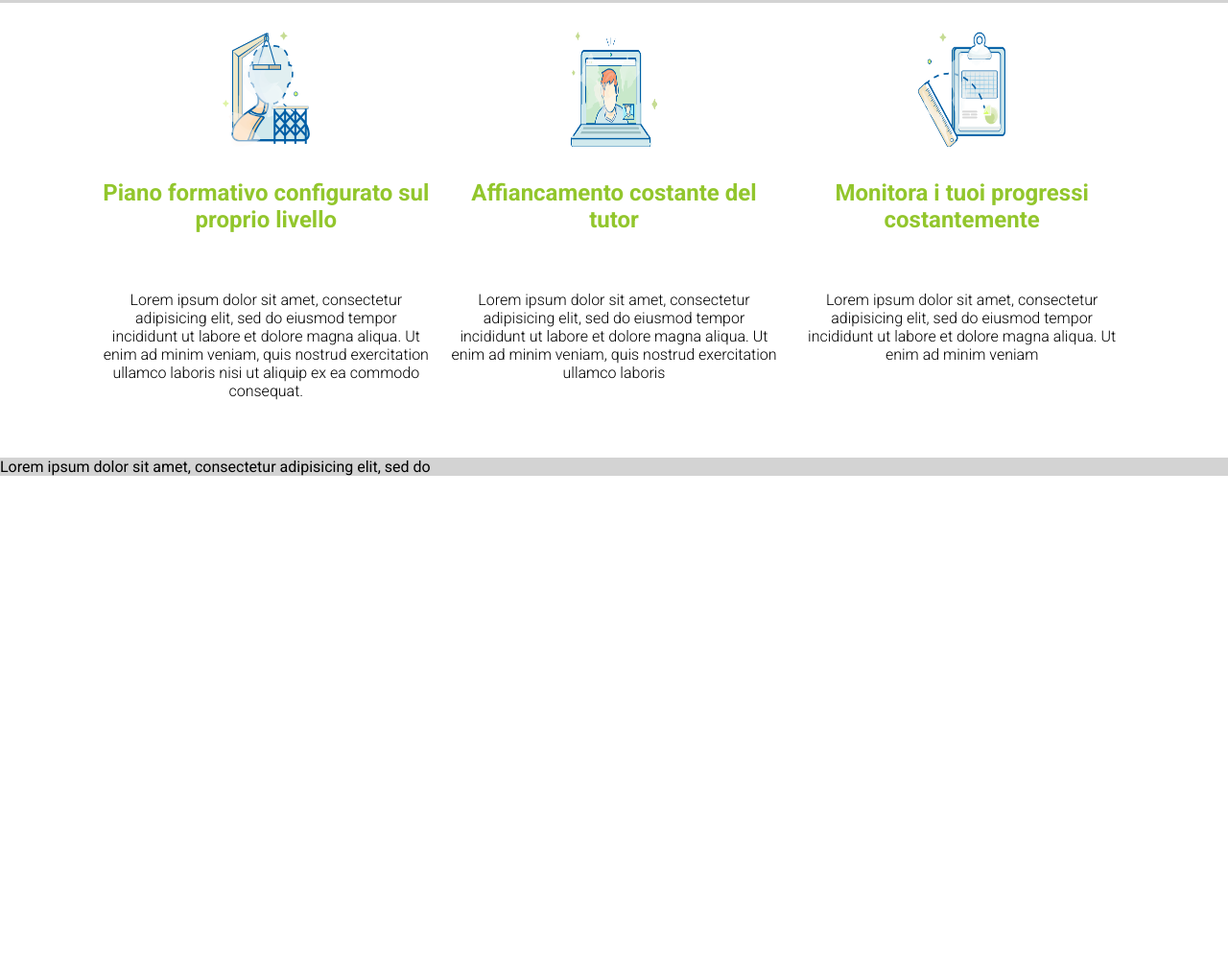
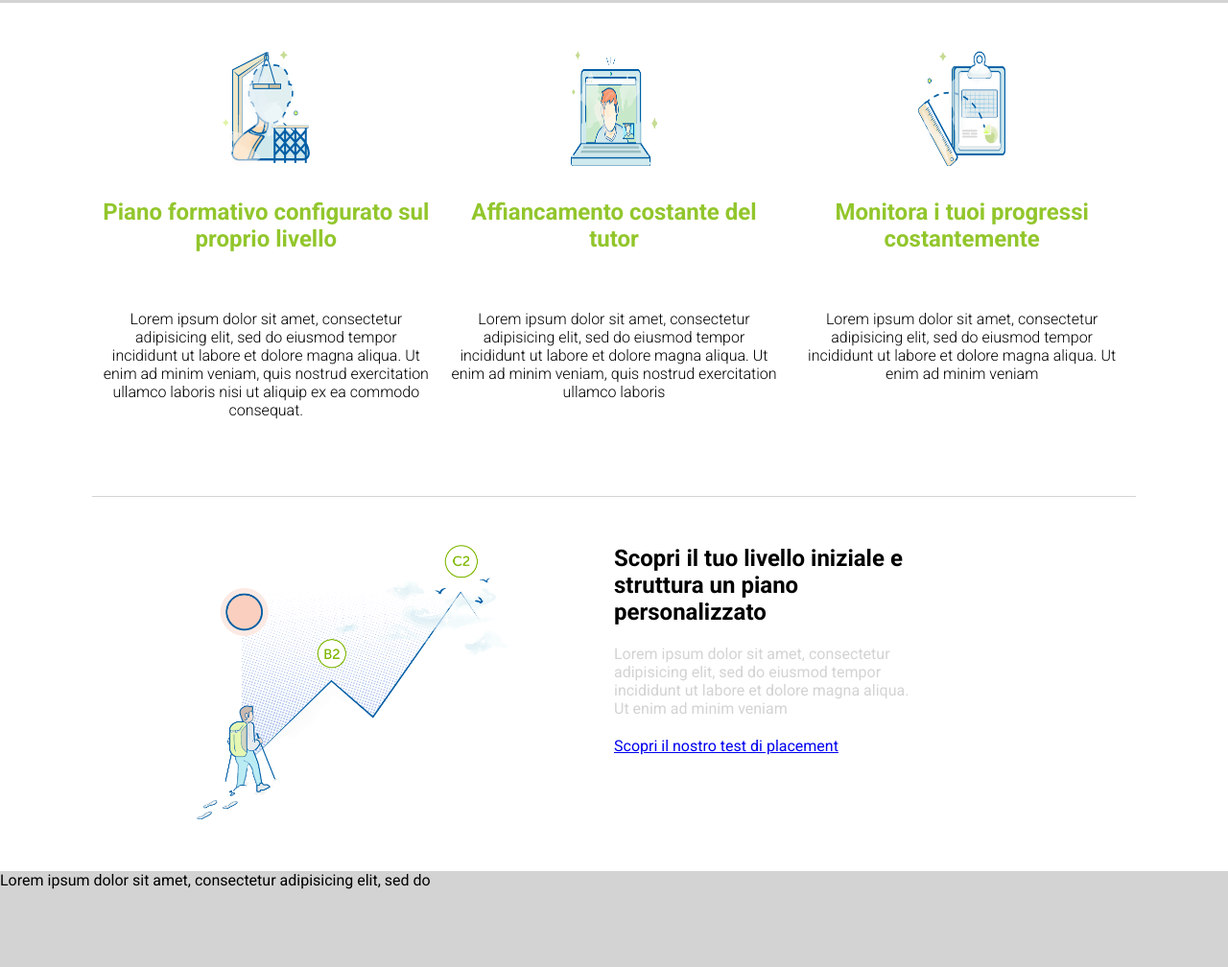
Before and after one commit to DavideLugli/html-css-fluentify, a plain HTML site: page index.html in a window 1280 px wide. Shown: the part 567-1575 px from the top of the page at 96% size. Before the commit the page ends 1063 px from the top, so only its background shows below. Drawn offline with Linux system fonts and the light colour scheme.

Commit message:
Seconda sezione main

```diff
--- a/css/style.css
+++ b/css/style.css
@@ -132,12 +132,15 @@ a.button {
   padding-bottom: 10px;
 }
 
-.container {
+.container,
+.container-bottom {
   width: 85%;
   margin: 0 auto;
+  padding: 20px 0;
 }
 
-.container::after {
+.container::after,
+.container-bottom::after {
   content: "";
   display: table;
   clear: both;
@@ -170,6 +173,36 @@ a.button {
   color: #92C62C;
 }
 
+.container-bottom {
+  border-top: 1px solid lightgrey;
+}
+
+.main-wrapper .container-bottom .col {
+  float: left;
+  width: 50%;
+  padding: 30px 0;
+  text-align: center;
+}
+
+.main-wrapper .container-bottom .col-dx {
+  text-align: left;
+}
+
+.text-wrapper {
+  width: 60%;
+}
+
+.text-wrapper p {
+  color: lightgrey;
+  font-weight: 300px;
+  padding: 20px 0;
+}
+
+.container-bottom .mountain img {
+  width: 60%;
+}
+
 .page-footer {
   background-color: #d3d3d3;
+  height: 100px;
 }
--- a/index.html
+++ b/index.html
@@ -61,6 +61,7 @@
     </div>
     <!-- chiusura sotto testata -->
     <!-- sezione tre colonne -->
+    <div class="main-wrapper">
       <div class="container">
         <div class="col col-left">
           <div class="img-wrapper"><img src="img/profile.png" alt="illustrazione vettoriale">
@@ -86,8 +87,23 @@
         </div>
       </div>
       <!-- chiusurasezione tre colonne -->
+      <div class="container-bottom">
+        <div class="col col-sx">
+          <div class="mountain">
+            <img src="img/mountain.png" alt="">
+          </div>
 
+        </div>
+        <div class="col col-dx">
+          <div class="text-wrapper">
+            <h2>Scopri il tuo livello iniziale e struttura un piano personalizzato</h2>
+            <p>Lorem ipsum dolor sit amet, consectetur adipisicing elit, sed do eiusmod tempor incididunt ut labore et dolore magna aliqua. Ut enim ad minim veniam</p>
+            <a href="#">Scopri il nostro test di placement</a>
+          </div>
 
+        </div>
+      </div>
+    </div>
   </main>
   <!-- chiusura main-->
   <!-- inizio footer-->
```
Lines whose indentation alone changed are shown as unchanged.
